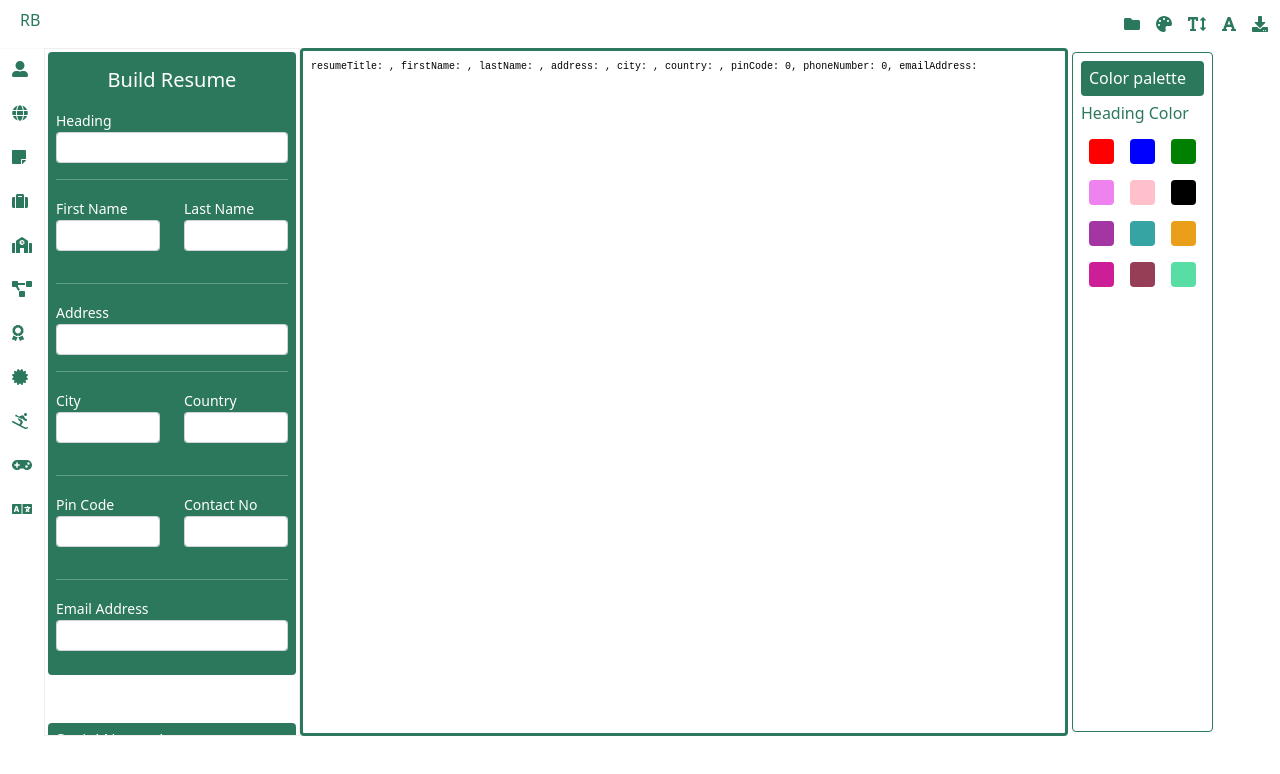
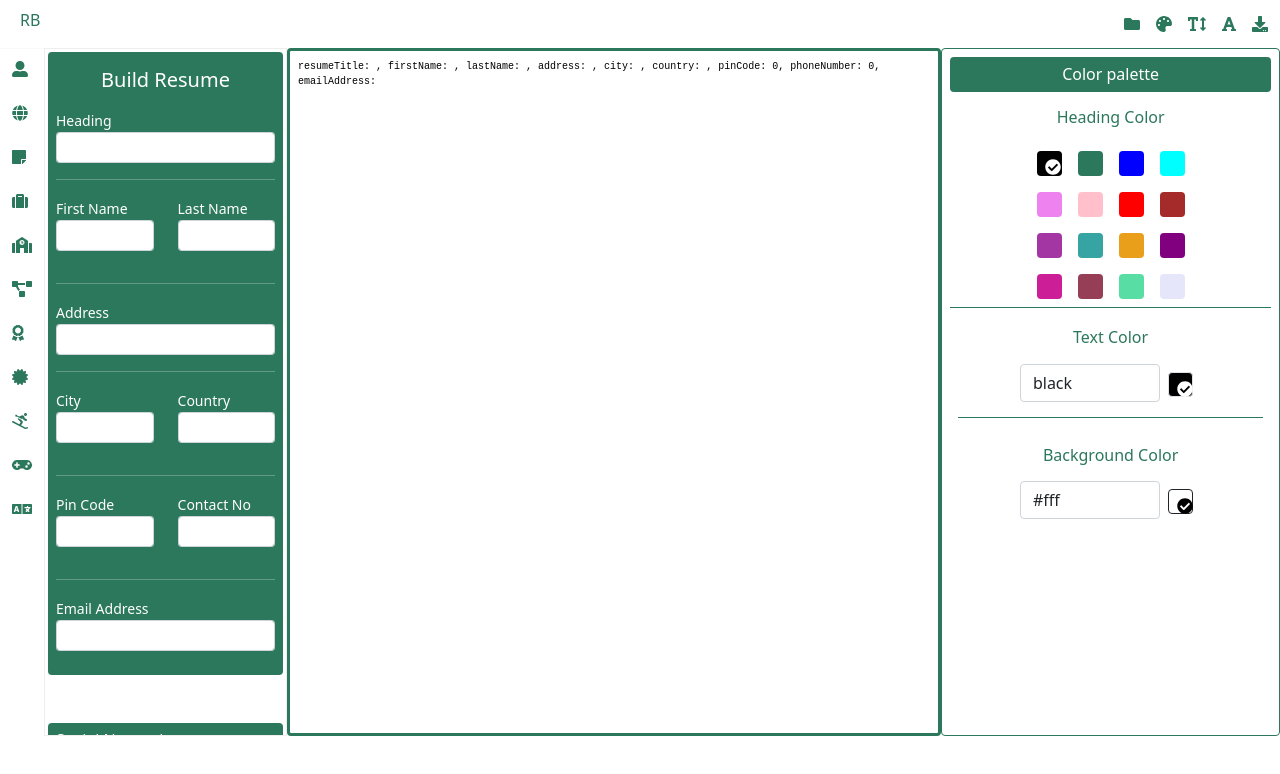
Before and after one commit to AndiswamyDev/resume-builder, a React (Create React App) app: page / in a window 1280 px wide. Both pictures are taken after a click on the element 1164 px from the left and 26 px from the top of the page. Shown: the top 774 px of the page. Built offline with nearby package versions, Linux system fonts and the light colour scheme.

Commit message:
added background and text color feature

```diff
--- /dev/null
+++ b/src/resume-builder/components/textBgColorOptions.tsx
@@ -0,0 +1,33 @@
+import React from 'react';
+import { FontAwesomeIcon } from '@fortawesome/react-fontawesome';
+import { faCheckCircle } from '@fortawesome/free-solid-svg-icons';
+import { FormControl } from 'react-bootstrap';
+import { TextBgColorsInterfaces } from '../interfaces';
+import { checkWhiteColors } from '../utils/checkValidations';
+
+class TextBgColors extends React.Component<TextBgColorsInterfaces>{
+    render() {
+        return (
+            <div className='d-flex justify-content-center m-2'>
+                <div className='w-50'>
+                    <FormControl
+                        value={this.props.type === 'text' ? this.props.selectedProperties.selectedTextColor : this.props.selectedProperties.selectedBgColor}
+                        autoComplete='off'
+                        onChange={(event: any) => this.props.handleTextAndBgColor(this.props.type, event.target.value)}
+                    />
+                </div>
+                {
+                    this.props.type === 'text' ?
+                        <span className={'m-2 p-2 color-palette-options rounded ' + (checkWhiteColors(this.props.selectedProperties.selectedTextColor) ? ' border border-dark' : 'border')} style={{ backgroundColor: this.props.type === 'text' ? this.props.selectedProperties.selectedTextColor : this.props.selectedProperties.selectedBgColor }}>
+                            <FontAwesomeIcon className='mb-3' icon={faCheckCircle} color={checkWhiteColors(this.props.selectedProperties.selectedTextColor) ? 'black' : ''}></FontAwesomeIcon>
+                        </span> :
+                        <span className={'m-2 p-2 color-palette-options rounded ' + (checkWhiteColors(this.props.selectedProperties.selectedBgColor) ? ' border border-dark' : 'border')} style={{ backgroundColor: this.props.type === 'text' ? this.props.selectedProperties.selectedBgColor : this.props.selectedProperties.selectedBgColor }}>
+                            <FontAwesomeIcon className='mb-3' icon={faCheckCircle} color={checkWhiteColors(this.props.selectedProperties.selectedBgColor) ? 'black' : ''}></FontAwesomeIcon>
+                        </span>
+                }
+            </div>
+        )
+    }
+}
+
+export default TextBgColors;
--- a/src/resume-builder/resumeBuilder.css
+++ b/src/resume-builder/resumeBuilder.css
@@ -55,4 +55,9 @@ body {
 .color-palette-options {
     width: 25px;
     height: 25px;
+    cursor: pointer;
 }
+
+/* #toolbar-color-palette-option input {
+    max-width: 50%;
+} */
--- /dev/null
+++ b/src/resume-builder/utils/checkValidations.ts
@@ -0,0 +1,3 @@
+export const checkWhiteColors = (color: string) => {
+    return color === 'white'|| color === '#fff';
+}
--- /dev/null
+++ b/src/resume-builder/views/colorPalette.tsx
@@ -0,0 +1,42 @@
+import React from 'react';
+import { FontAwesomeIcon } from '@fortawesome/react-fontawesome';
+import { faCheckCircle } from '@fortawesome/free-solid-svg-icons';
+import { CONSTANTS } from '../constants';
+import { ColorOptionsInterfaces } from '../interfaces';
+import TextBgColors from '../components/textBgColorOptions';
+
+class ColorOptions extends React.Component<ColorOptionsInterfaces>{
+    render() {
+        console.log(this.props.selectedProperties);
+        const colorOptions = [['black', '#2c785c', 'blue', 'aqua'], ['violet', 'pink', 'red', 'brown'], ['#a436a4', '#36a4a3', '#ea9f1a', 'purple'], ['#cb1e97', '#790a29c9', '#3cd796db', 'lavender']];
+        return (
+            <div id={CONSTANTS.COLOUR_PALETTE_OPTION} className='d-flex  flex-column'>
+                <h6 className='d-flex justify-content-center bg-primary rounded p-2'>Color palette</h6>
+                <div className='border-bottom border-primary'>
+                    <h6 className='d-flex justify-content-center text-primary rounded p-2'>Heading Color</h6>
+                    {colorOptions.map((color: any) => {
+                        return (<div className='d-flex flex-row d-flex justify-content-center  '>
+                            {color.map((item: string) => {
+                                return (
+                                    <span className='m-2 p-2 color-palette-options rounded' style={{ backgroundColor: item }} onClick={() => this.props.selectHeadingColorPicker(item)}>
+                                        {this.props.selectedProperties.selectedHeadingColor === item ? <FontAwesomeIcon className='mb-3' icon={faCheckCircle}></FontAwesomeIcon> : null}
+                                    </span>
+                                );
+                            })}
+                        </div>)
+                    })}
+                </div>
+                <div className='border-bottom border-primary p-1 m-2'>
+                    <h6 className='d-flex justify-content-center  text-primary rounded p-2'>Text Color</h6>
+                    <TextBgColors selectHeadingColorPicker={this.props.selectHeadingColorPicker} handleTextAndBgColor={this.props.handleTextAndBgColor} selectedProperties={this.props.selectedProperties} type='text' />
+                </div>
+                <div className='p-1 m-2'>
+                    <h6 className='d-flex justify-content-center text-primary rounded p-2'>Background Color</h6>
+                    <TextBgColors selectHeadingColorPicker={this.props.selectHeadingColorPicker} handleTextAndBgColor={this.props.handleTextAndBgColor} selectedProperties={this.props.selectedProperties} type='background' />
+                </div>
+            </div>
+        )
+    }
+}
+
+export default ColorOptions;
--- a/src/resume-builder/views/toolbarOptions.tsx
+++ b/src/resume-builder/views/toolbarOptions.tsx
@@ -1,31 +1,55 @@
 import React from 'react';
 import { ToolBarOptionsInterface } from '../interfaces';
-import { Button } from 'react-bootstrap';
+import { FontAwesomeIcon } from '@fortawesome/react-fontawesome';
+import { faCheckCircle } from '@fortawesome/free-solid-svg-icons';
+import { InputGroup, FormControl, Form, Button } from 'react-bootstrap';
+import ColorOptions from './colorPalette';
 import { CONSTANTS } from '../constants';
 
 class ToolBarOptions extends React.Component<ToolBarOptionsInterface>{
+
+    state = {
+        selectedHeadingColor: 'black',
+        selectedTextColor: 'black',
+        selectedBgColor: '#fff'
+    }
+    selectHeadingColorPicker = (color: string) => {
+        console.log(color);
+        this.setState({
+            selectedHeadingColor: color
+        });
+    }
+    handleTextAndBgColor = (type: string, color: string) => {
+        switch (type) {
+            case 'text':
+                this.setState({
+                    selectedTextColor: color
+                });
+                break;
+            case 'background':
+                this.setState({
+                    selectedBgColor: color
+                });
+                break;
+            default:
+                break;
+        }
+    }
     render() {
-        const colorOptions = [['red', 'blue', 'green'], ['violet', 'pink', 'black'], ['#a436a4', '#36a4a3', '#ea9f1a'], ['#cb1e97', '#790a29c9', '#3cd796db']];
+        console.log(this.state.selectedTextColor);
+        const selectedProperties = {
+            selectedHeadingColor: this.state.selectedHeadingColor,
+            selectedTextColor: this.state.selectedTextColor,
+            selectedBgColor: this.state.selectedBgColor
+        }
         return (
-            <div className='d-flex flex-row justify-content-center border border-primary rounded p-2 m-1'>
+            <div className='d-flex flex-row border border-primary rounded p-2'>
                 {this.props.toolBarOptionType === 'templates' && <div id={CONSTANTS.TEMPLATES_OPTION}>
                     <div className='bg-primary rounded'>
                         <h6 className='p-2'>Templates</h6>
                     </div>
                 </div>}
-                {this.props.toolBarOptionType === 'color' && <div id={CONSTANTS.COLOUR_PALETTE_OPTION}>
-                    <h6 className='bg-primary rounded p-2'>Color palette</h6>
-                    <h6 className='text-primary rounded'>Heading Color</h6>
-                    {colorOptions.map((color: any) => {
-                        return (<div className='d-flex flex-row'>
-                            {color.map((item: string) => {
-                                return (
-                                    <span className='m-2 p-2 color-palette-options rounded' style={{ backgroundColor: item }}></span>
-                                );
-                            })}
-                        </div>)
-                    })}
-                </div>}
+                {this.props.toolBarOptionType === 'color' && <ColorOptions selectHeadingColorPicker={this.selectHeadingColorPicker} handleTextAndBgColor={this.handleTextAndBgColor} selectedProperties={selectedProperties} />}
                 {this.props.toolBarOptionType === 'size' && <div id={CONSTANTS.FONT_SIZE_OPTION}>
                     <div className='bg-primary rounded'>
                         <h6 className='p-2'>Font size</h6>
```
Also changed, not shown: src/resume-builder/interfaces.tsx (+13 -0 lines).
